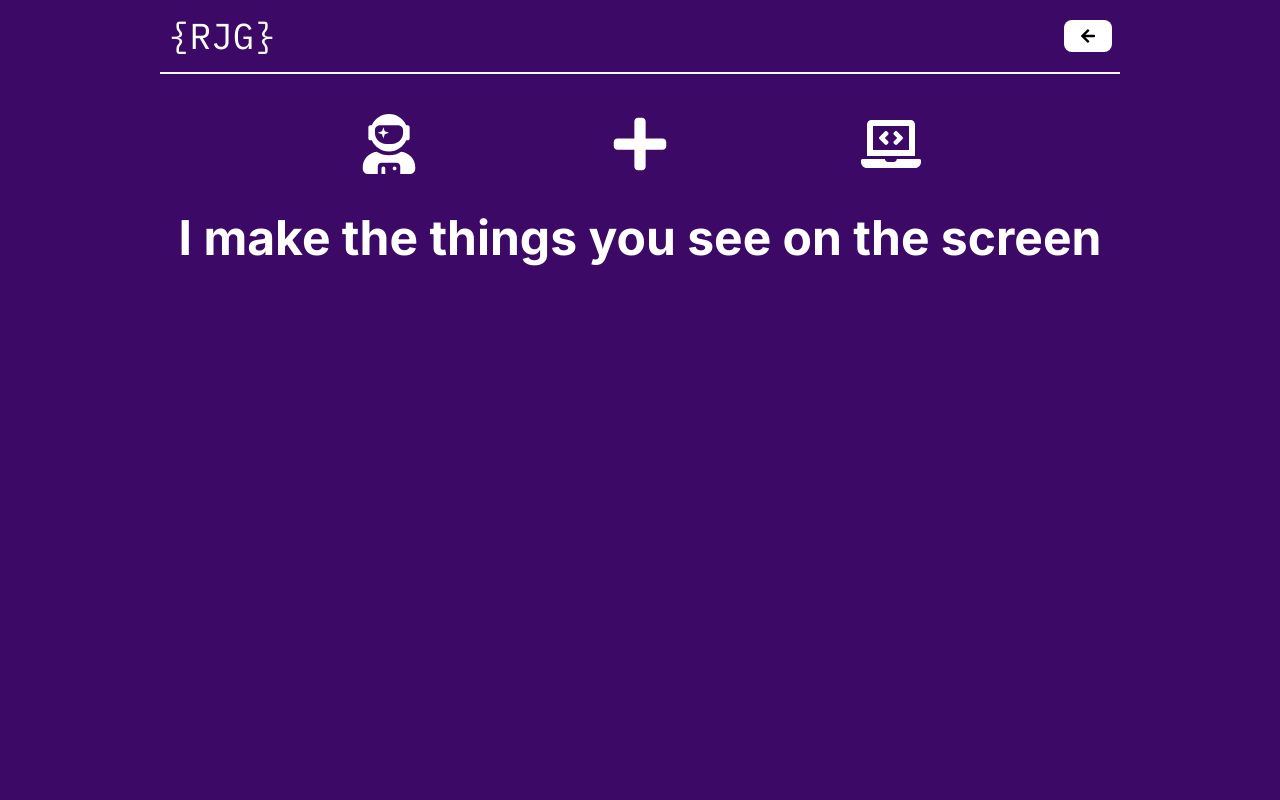
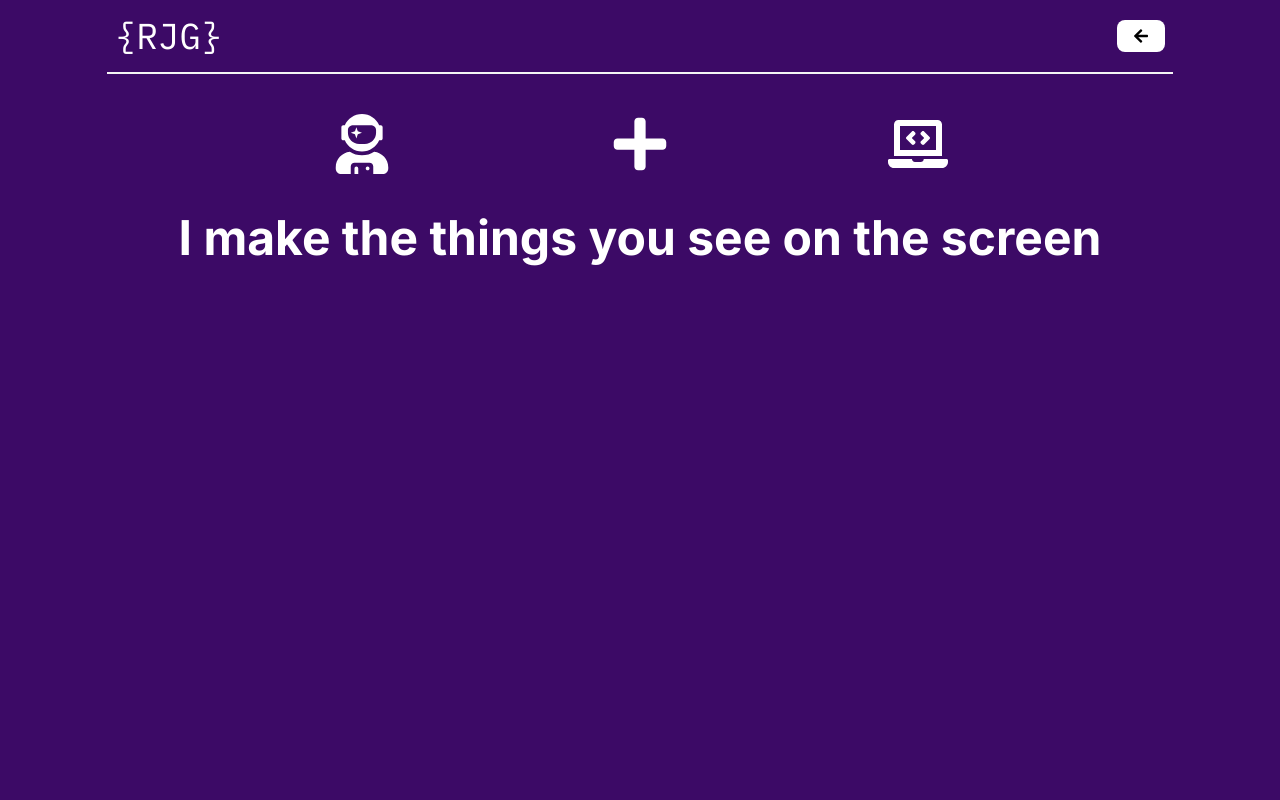
Before and after one commit to rgrunau/robertgrunau.website, a Next.js app: page / in a window 1280 px wide. Shown: the top 800 px of the page. Built offline with nearby package versions, Linux system fonts and the light colour scheme.

Commit message:
tablet port

```diff
--- a/src/pages/index.tsx
+++ b/src/pages/index.tsx
@@ -7,7 +7,7 @@ const plexMono = IBM_Plex_Mono({ weight:['400'] ,subsets: ['latin'] })
 export default function Home() {
   return (
     <Layout>
-      <header className='w-80 sm:w-9/12 mx-auto flex justify-between align-center px-2 py-4 border-b-2 border-text-white'>
+      <header className='w-80 sm:w-9/12 md:w-5/6 mx-auto flex justify-between align-center px-2 py-4 border-b-2 border-text-white'>
         <div className='flex align-center justify-center'>
           <Link href="/" className={`text-4xl text-white flex flex-col align-center justify-center ${plexMono.className}`}>
               <div className='text-white'> {`{RJG}`}</div>
@@ -23,7 +23,7 @@ export default function Home() {
         id='mainContent'
         className={`flex w-screen min-h-screen flex-col items-center justify-between ${inter.className}`}
       >
-        <div className='flex flex-col sm:w-9/12 sm:mx-auto items-center justify-center gap-8'>
+        <div className='flex flex-col sm:w-9/12 md:w-5/6 sm:mx-auto items-center justify-center gap-8'>
           <div className='w-full flex flex-col items-center justify-between p-2 gap-8'>
             <div className='w-full flex items-center justify-evenly'>
               <div className='flex flex-col items-center justify-center'>
```
